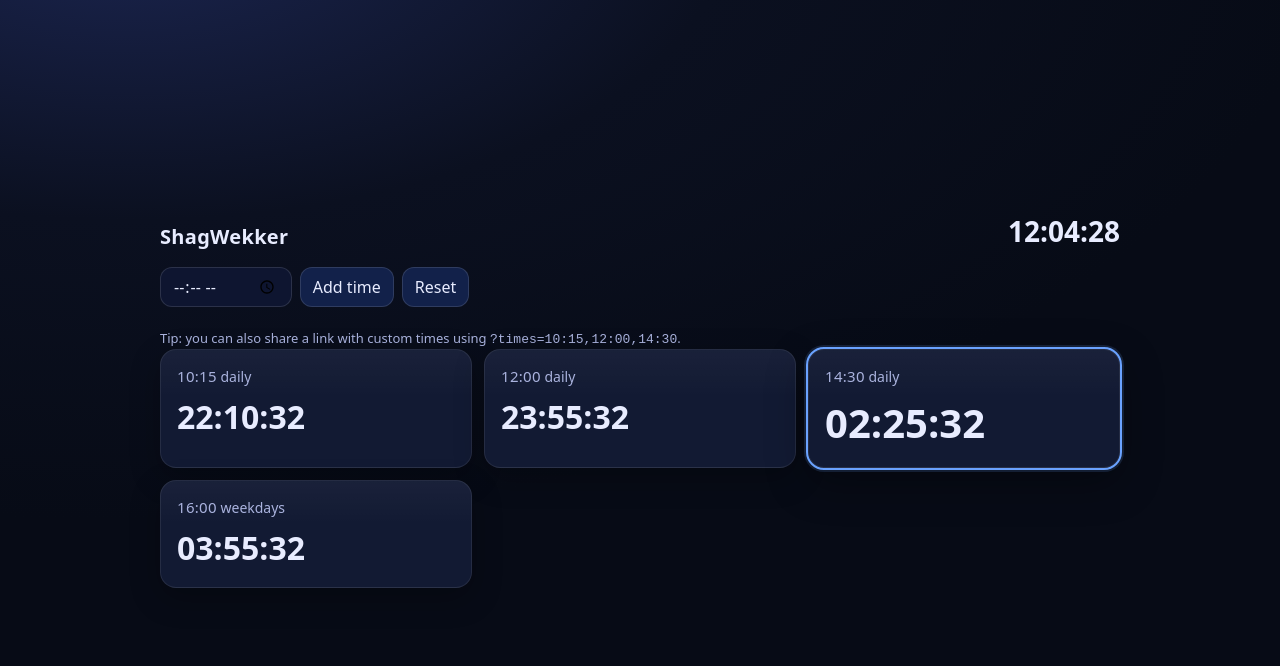
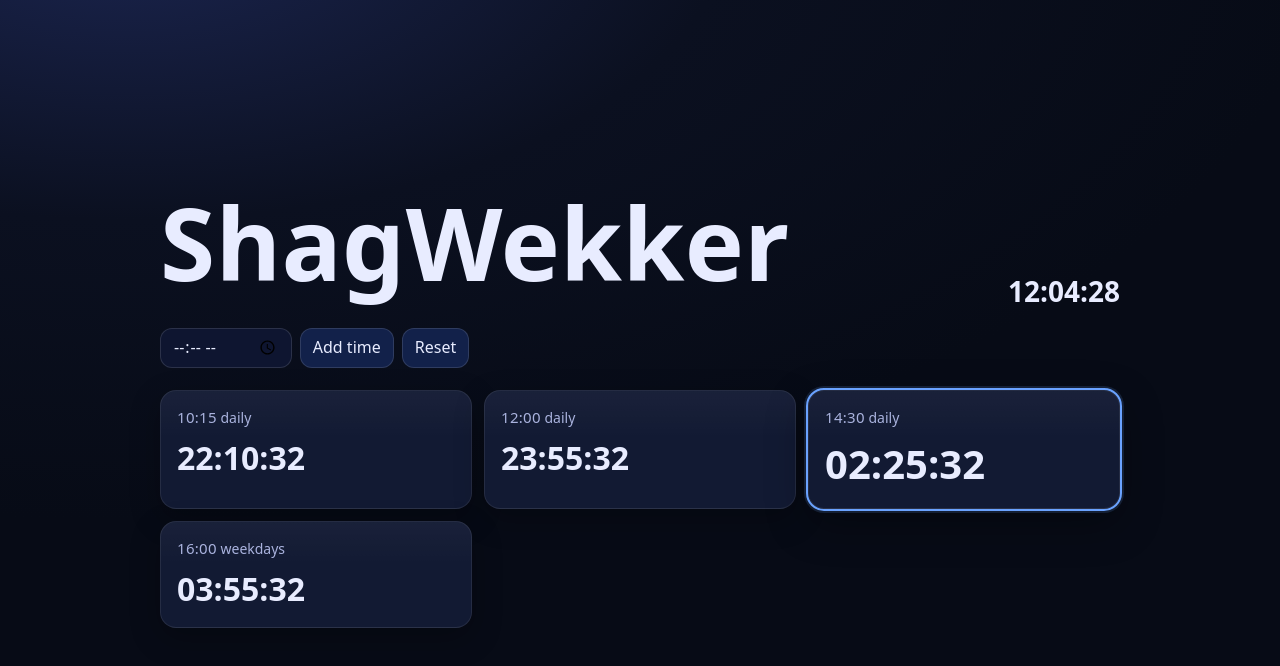
Before and after one commit to SgtIrradiated/ShagWekker, a plain HTML site: page index.html in a window 1280 px wide. Drawn offline with Linux system fonts and the light colour scheme.

Commit message:
Titelgrootte
Grote titel

```diff
--- a/index.html
+++ b/index.html
@@ -9,7 +9,7 @@
 <body>
   <div class="wrap">
     <header>
-      <h1>ShagWekker</h1>
+      <h1 class="ShagWekkerTitel">ShagWekker</h1>
       <div id="clock" aria-live="polite" title="Current local time"></div>
     </header>
 
@@ -18,7 +18,6 @@
       <button type="submit">Add time</button>
       <button type="button" id="resetBtn" title="Restore defaults">Reset</button>
     </form>
-    <div class="hint">Tip: you can also share a link with custom times using <code>?times=10:15,12:00,14:30</code>.</div>
 
     <section class="cards" id="cards"></section>
   </div>
--- a/style.css
+++ b/style.css
@@ -1,6 +1,8 @@
 :root{
   --bg:#0b1020; --card:#121a33; --ink:#e8ecff; --muted:#aab3de; --accent:#6aa2ff;
   --danger:#ff6a6a; --ok:#7ef7a1; --ring:#2a386b;
+
+  --title-size: 100px; /* base size for the ShagWekker title */
 
   --count-size: 32px; /* base size for countdown digits */
   --next-scale: 1.25; /* scale factor for the 'next' card */
@@ -14,7 +16,8 @@ body{
 }
 .wrap{width:min(960px,100%);}
 header{display:flex; gap:16px; align-items:end; justify-content:space-between; margin-bottom:16px}
-h1{font-size:20px; margin:0; letter-spacing:.3px; font-weight:700; color:var(--ink)}
+h1{margin:0; letter-spacing:.3px; font-weight:700; color:var(--ink)}
+.ShagWekkerTitel{font-size:var(--title-size); /* allows adjusting ShagWekker title size */}
 #clock{font-variant-numeric:tabular-nums; font-weight:700; font-size:28px}
 .cards{display:grid; grid-template-columns:repeat(auto-fit, minmax(240px,1fr)); gap:12px}
 .card{
```
